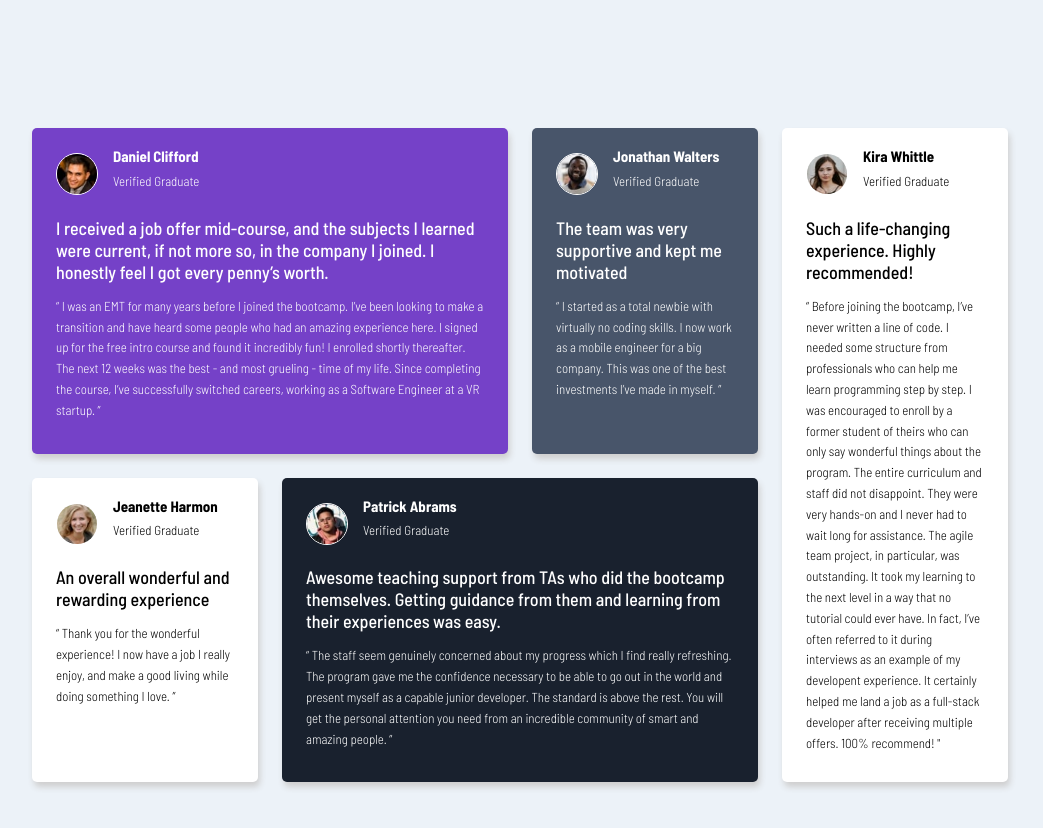
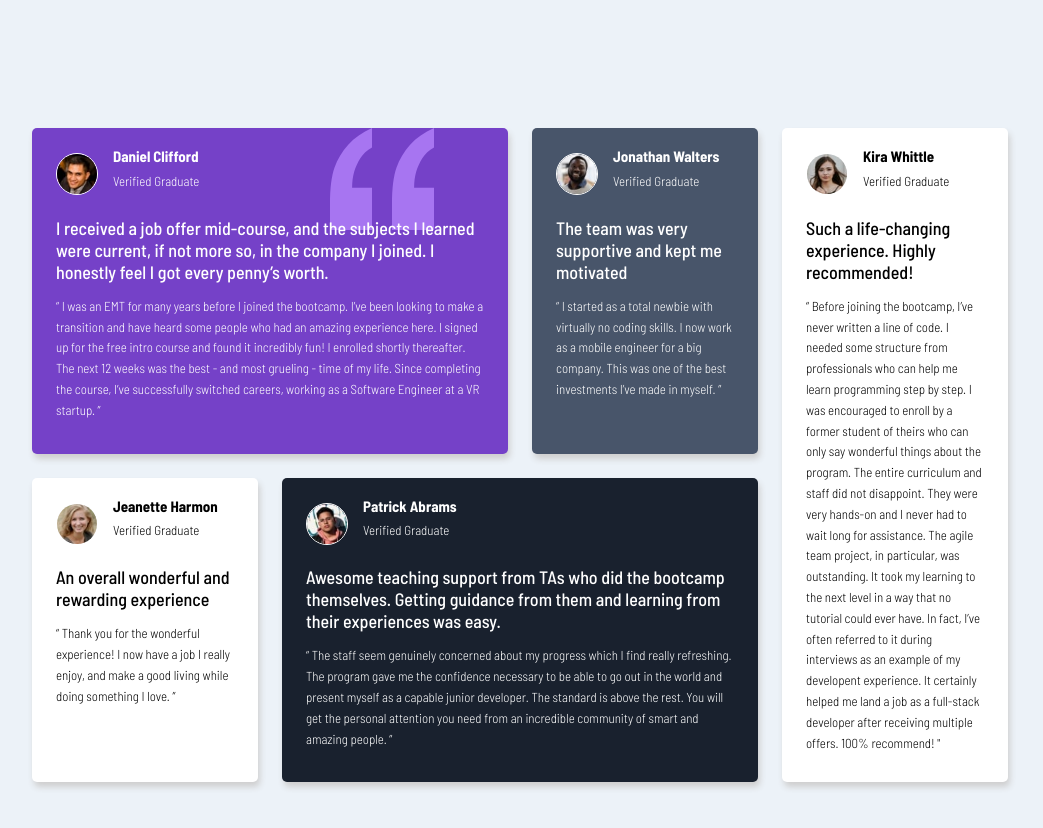
Before and after one commit to krishna-tejaswi/Testimonials-grid-section, a plain HTML site: page index.html in a window 1280 px wide. Shown: the whole page, without its empty margins (120-1163 px from the left). Drawn offline with Linux system fonts and the light colour scheme.

Commit message:
second commit

```diff
--- a/styles.css
+++ b/styles.css
@@ -65,7 +65,12 @@ p{
 
 .daniel{
   background-color: hsl(263, 55%, 52%);
+  background-image: url('bg-pattern-quotation.svg');
+  background-repeat: no-repeat;
+  background-position: 80% 0;
 }
+
+
 
 .jonathan{
   background-color: hsl(217, 19%, 35%);
@@ -86,6 +91,7 @@ p{
   align-items: center;
   font-size: x-small;
 }
+
 img{
   border-radius: 50%;
   width: 40px;
```
Also changed, not shown: bg-pattern-quotation.svg (renamed from images/bg-pattern-quotation.svg).
